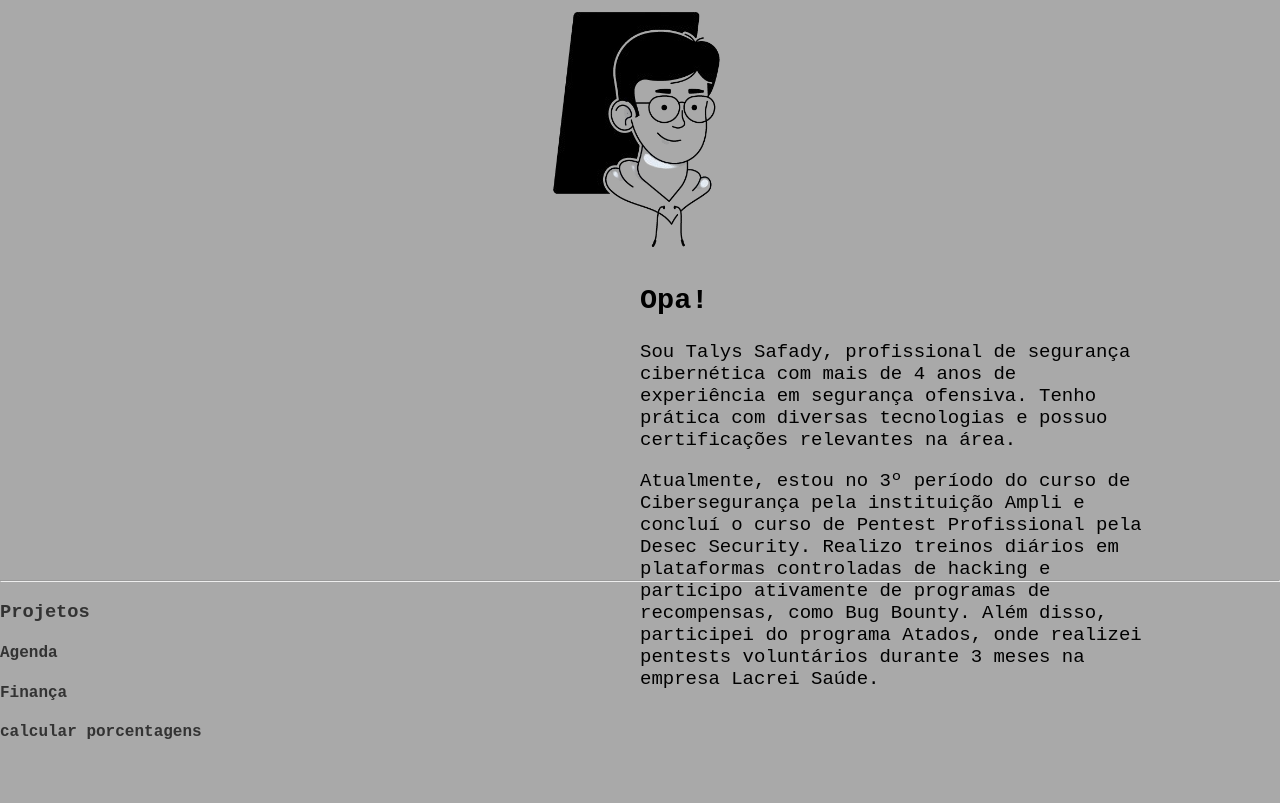
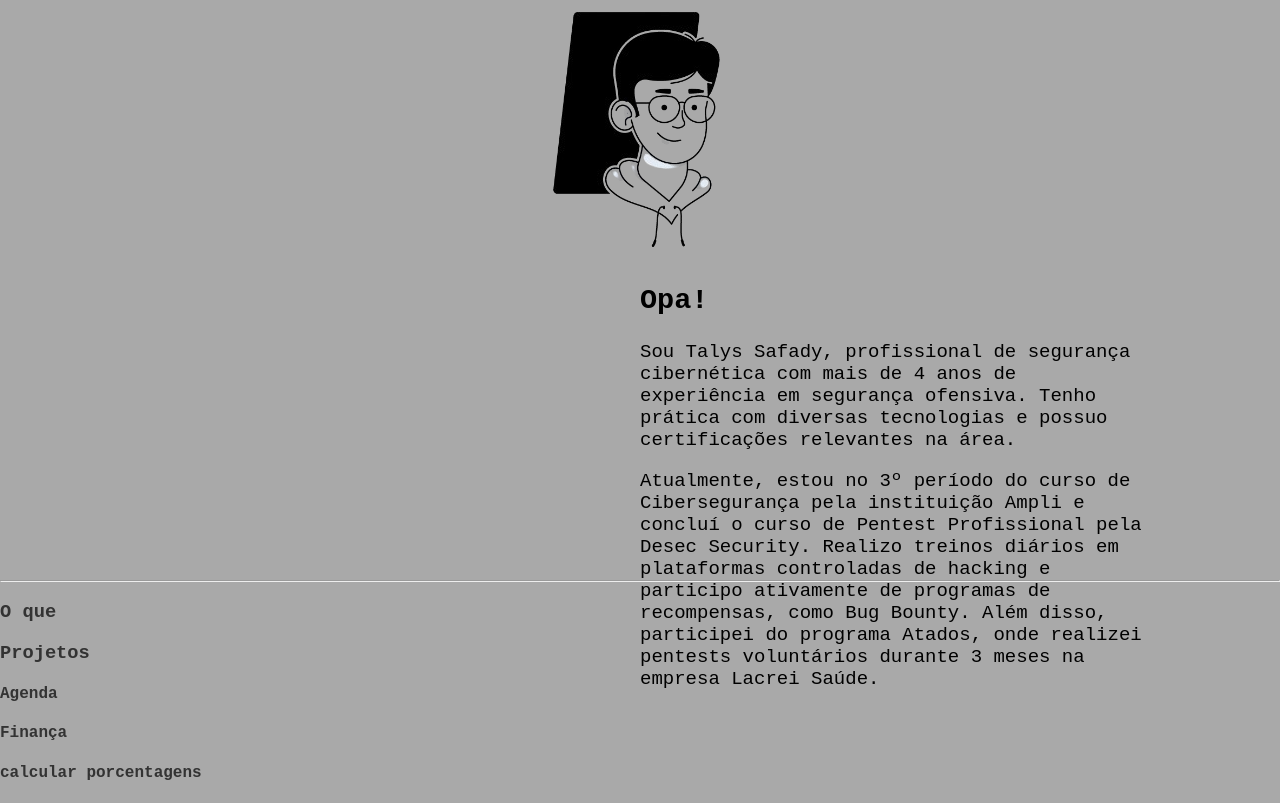
Before and after one commit to tsigla/site, a plain HTML site: page index.html in a window 1280 px wide. Shown: the part 269-1072 px from the top of the page. Before the commit the page ends 1031 px from the top, so only its background shows below. Drawn offline with Linux system fonts and the light colour scheme.

Commit message:
Update index.html

```diff
--- a/index.html
+++ b/index.html
@@ -117,10 +117,13 @@
 	</div> <!-- pertence a mim -->
 
 <hr />
-<h3 id="projetos">Projetos</h3>
-	<h4>Agenda<h4>
-	<h4>Finança</h4>
-	<h4>calcular porcentagens</h4>
+
+	<h3 id="projetos">O que </h3>
+
+	<h3 id="projetos">Projetos</h3>
+		<h4>Agenda<h4>
+		<h4>Finança</h4>
+		<h4>calcular porcentagens</h4>
 
 		<footer>
 
```
